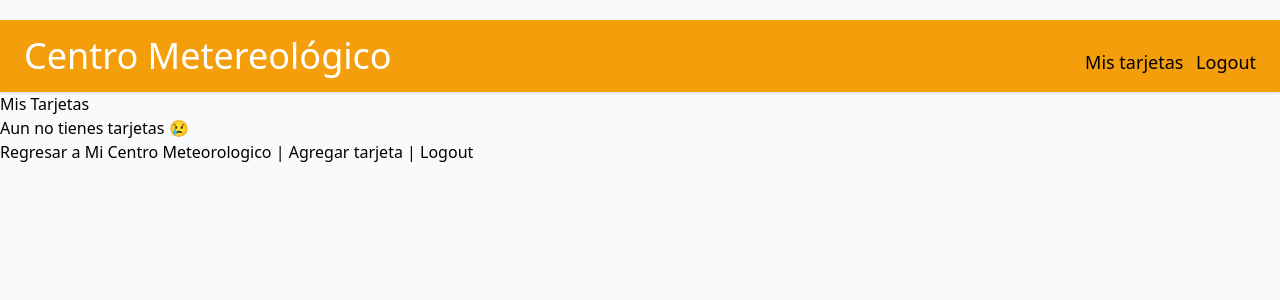
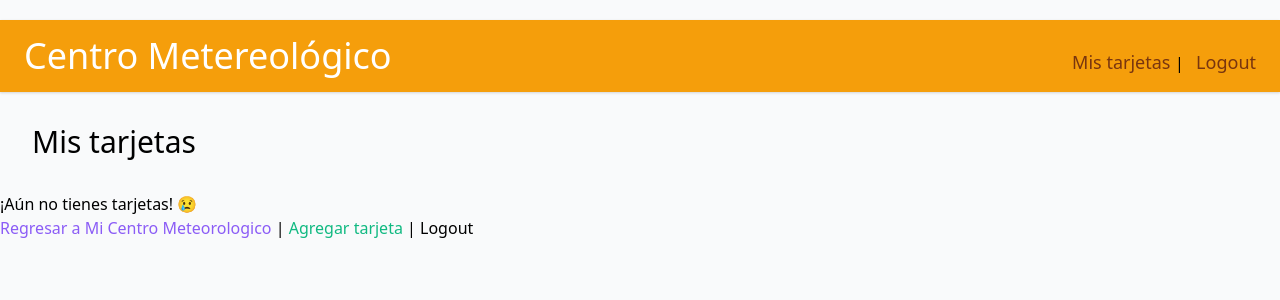
Before and after one commit to TanZng/CentroMeteorologico, a Django app: page /tarjetas in a window 1280 px wide. Shown: the top 300 px of the page. Run offline with Django 3.2, Linux system fonts and the light colour scheme; the visitor is signed in with stand-in values (Sample User, id 1); data that the repository does not hold is empty; some libraries are stand-ins or nearby versions.

Commit message:
Colores/tipografía

```diff
--- a/climaApp/templates/base_menu.html
+++ b/climaApp/templates/base_menu.html
@@ -9,8 +9,8 @@
 <div>
    {% if user.is_authenticated %}
 
-       <a class="text-lg no-underline text-grey-darkest hover:text-blue-dark ml-2" href="{% url 'climaApp:tarjeta_list' %}"> Mis tarjetas </a>
-       <a class="text-lg no-underline text-grey-darkest hover:text-blue-dark ml-2" href="{% url 'logout' %}?next={% url 'climaApp:main' %}"> Logout </a></li>
+       <a class="text-lg no-underline text-yellow-900 hover:text-blue-dark ml-2" href="{% url 'climaApp:tarjeta_list' %}"> Mis tarjetas </a>  |
+       <a class="text-lg no-underline text-yellow-900 hover:text-blue-dark ml-2" href="{% url 'logout' %}?next={% url 'climaApp:main' %}"> Logout </a></li>
 
    {% else %}
 
--- a/climaApp/templates/climaApp/tarjeta_list.html
+++ b/climaApp/templates/climaApp/tarjeta_list.html
@@ -1,6 +1,6 @@
 {% extends "base_menu.html" %}
 {% block content %}
-<h1>Mis Tarjetas</h1>
+<h1 class = "text-3xl m-8">Mis tarjetas</h1>
 <p>
 {% if tarjeta_list %}
 
@@ -10,7 +10,7 @@
         <p>Ciudad: {{ tarjeta.ciudad }}
             {# Link Editar Trajeta #}
         (<a class="text-purple-500 no-underline hover:underline"href="{% url 'climaApp:tarjeta_update' tarjeta.id %}">Edit</a> |
-        <a href="{% url 'climaApp:tarjeta_delete' tarjeta.id %}">Delete</a>)
+        <a class="text-red-500 no-underline hover:underline"href="{% url 'climaApp:tarjeta_delete' tarjeta.id %}">Delete</a>)
         </p>
       </div>
 
@@ -18,15 +18,15 @@
 
 {% else %}
 
-    <p> Aun no tienes tarjetas 😢</p>
+    <p> ¡Aún no tienes tarjetas! 😢</p>
 
 {% endif %}
 
 </p>
 
 <p>
-<a href="{% url 'climaApp:main' %}">Regresar a Mi Centro Meteorologico</a> |
-<a href="{% url 'climaApp:tarjeta_create' %}">Agregar tarjeta</a> |
+<a class="text-purple-500 no-underline hover:underline"href="{% url 'climaApp:main' %}">Regresar a Mi Centro Meteorologico</a> |
+<a class="text-green-500 no-underline hover:underline"href="{% url 'climaApp:tarjeta_create' %}">Agregar tarjeta</a> |
 {% if user.is_authenticated %}
 <a href="{% url 'logout' %}?next={% url 'climaApp:main' %}">Logout</a>
 {% else %}
```
Also changed, not shown: climaApp/templates/climaApp/climaAppMain.html (+4 -4 lines).
